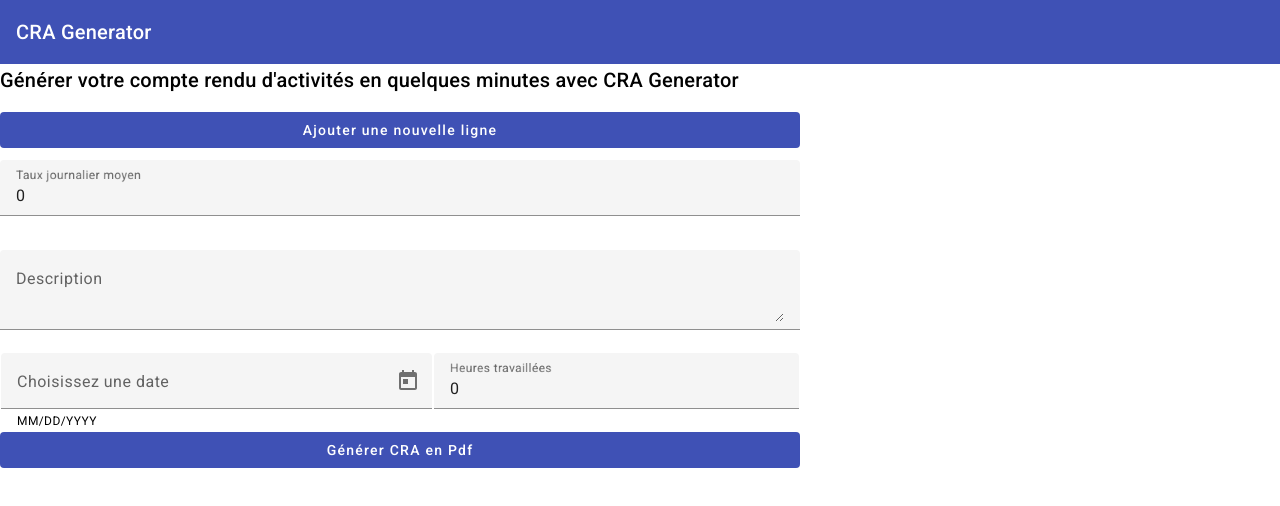
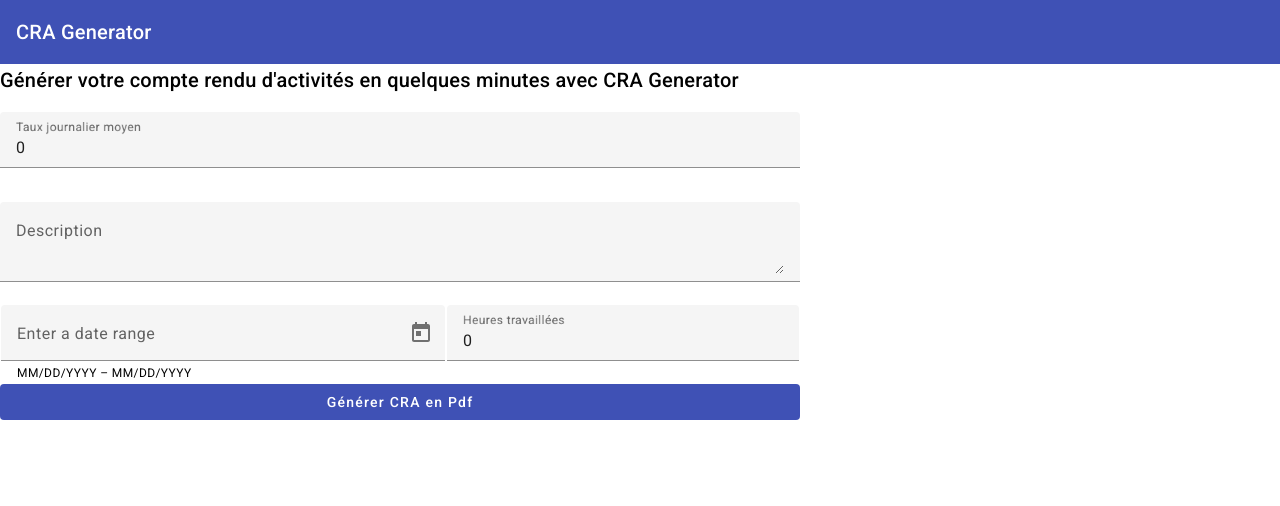
Before and after one commit to somatec97/cragenerator-angular, an Angular app: page / in a window 1280 px wide. Shown: the top 506 px of the page. Built offline with nearby package versions, Linux system fonts and the light colour scheme.

Commit message:
(CG-6):Date Range pour sélectionner une liste de jours travaillés est mise à jour

```diff
--- a/src/app/app.component.html
+++ b/src/app/app.component.html
@@ -3,9 +3,6 @@
     CRA Generator
   </mat-toolbar>
   <h2>Générer votre compte rendu d'activités en quelques minutes avec CRA Generator</h2>
-  <p>
-    <button mat-flat-button color="primary"  class="example-form" (click)="ajoutLigne()">Ajouter une nouvelle ligne</button>
-  </p>
   <p>
     <div [formGroup]="craForm">
       <mat-form-field class="example-form">
@@ -27,11 +24,14 @@
               <tr>
                 <th>
                   <mat-form-field class="example-form">
-                    <mat-label>Choisissez une date</mat-label>
-                    <input formControlName="date" matInput [matDatepicker]="picker">
-                    <mat-hint>MM/DD/YYYY</mat-hint>
+                    <mat-label>Enter a date range</mat-label>
+                    <mat-date-range-input [rangePicker]="picker">
+                      <input formControlName="dateDebut" matStartDate placeholder="dateDebut">
+                      <input formControlName="dateFin" matEndDate placeholder="dateFin">
+                    </mat-date-range-input>
+                    <mat-hint>MM/DD/YYYY – MM/DD/YYYY</mat-hint>
                     <mat-datepicker-toggle matIconSuffix [for]="picker"></mat-datepicker-toggle>
-                    <mat-datepicker #picker></mat-datepicker>
+                    <mat-date-range-picker #picker></mat-date-range-picker>
                   </mat-form-field>
                 </th>
                 <th>
--- a/src/app/app.component.ts
+++ b/src/app/app.component.ts
@@ -2,6 +2,7 @@ import { Component } from '@angular/core';
 import { CrageneratorService } from './cragenerator.service';
 import {MatToolbarModule} from '@angular/material/toolbar';
 import { OnInit } from '@angular/core';
+
 import { FormArray, FormBuilder, Validators, FormControl, FormGroup } from '@angular/forms';
 @Component({
   selector: 'app-root',
@@ -27,7 +28,8 @@ export class AppComponent  implements OnInit {
 
     creerLigne(): FormGroup{
       return this.formBuilder.group({
-        date:null,
+        dateDebut:null,
+        dateFin: null,
         heuresTravail:0,
       });
     }
--- a/src/app/app.module.ts
+++ b/src/app/app.module.ts
@@ -13,6 +13,7 @@ import {MatNativeDateModule} from '@angular/material/core';
 import {MatButtonModule} from '@angular/material/button';
 import {MatSelectModule} from '@angular/material/select';
 import { ReactiveFormsModule } from '@angular/forms';
+
 
 
 @NgModule({
```
